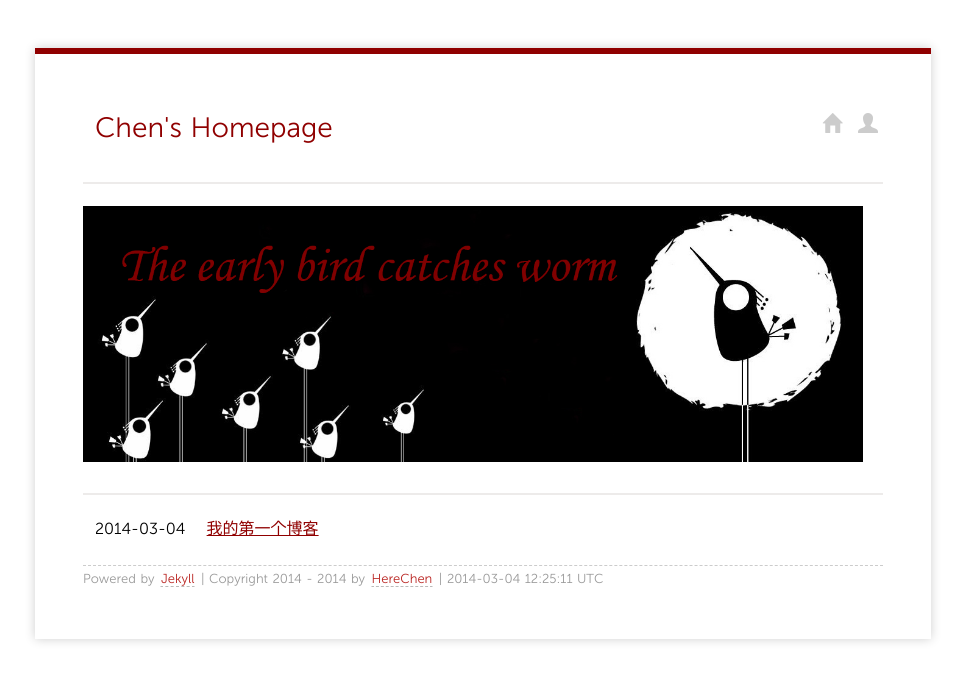
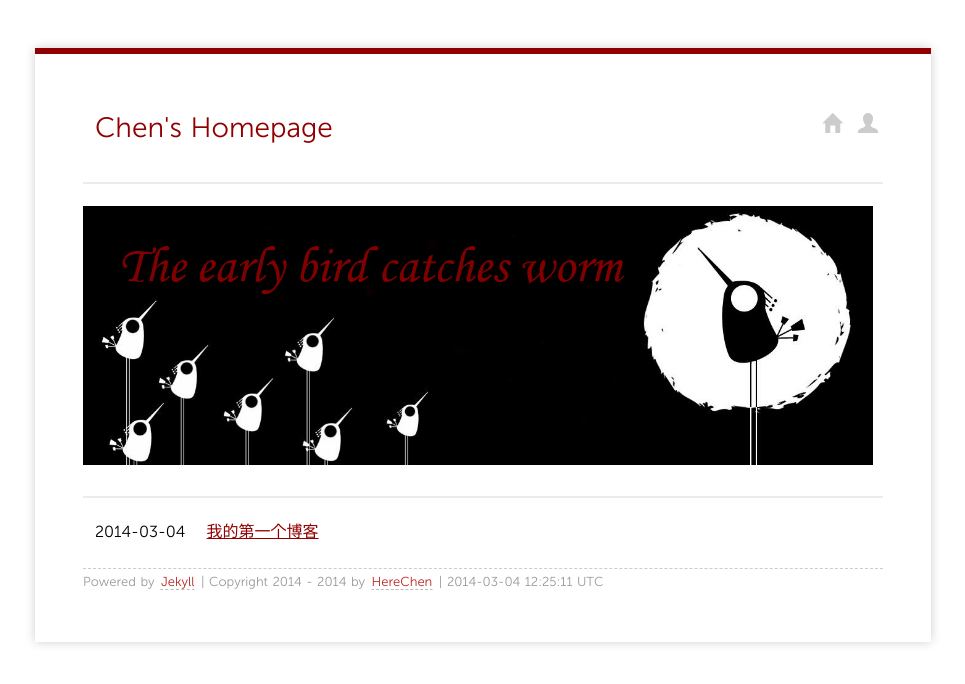
Before and after one commit to Xuezhiyuanlin/herechen.github.io, a Jekyll site: the page built from index.html, in a window 1280 px wide. Shown: the top 684 px of the page, without its empty margins (157-1122 px from the left). Built offline with Jekyll 4.4.1, drawn with Linux system fonts in a browser that asks for light colours.

Commit message:
herechen

```diff
--- a/index.html
+++ b/index.html
@@ -4,7 +4,7 @@
 ---
 
 <p>
-	<img src="/media/bird.jpg" title="earlybird" align="center" width="780"/>
+	<img src="/media/bird.jpg" title="earlybird" align="center" width="790"/>
 </p>
 <hr>
 
```
